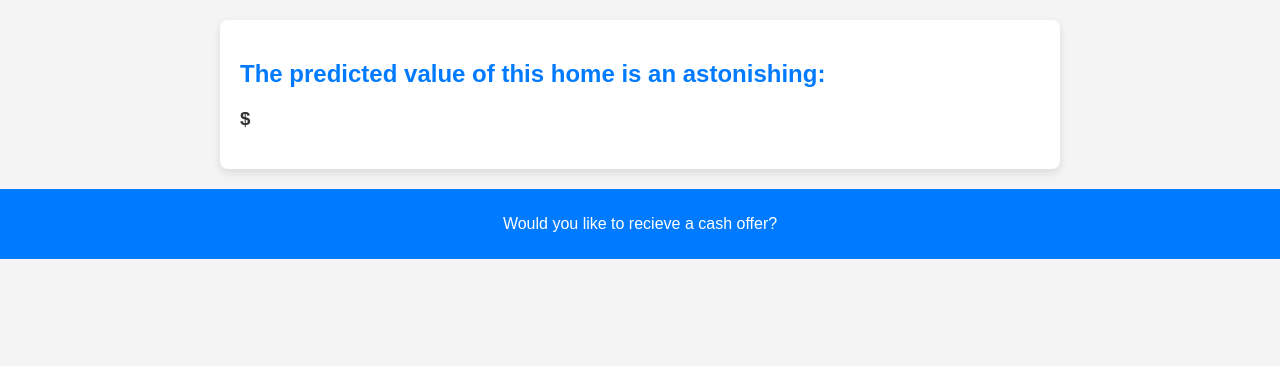
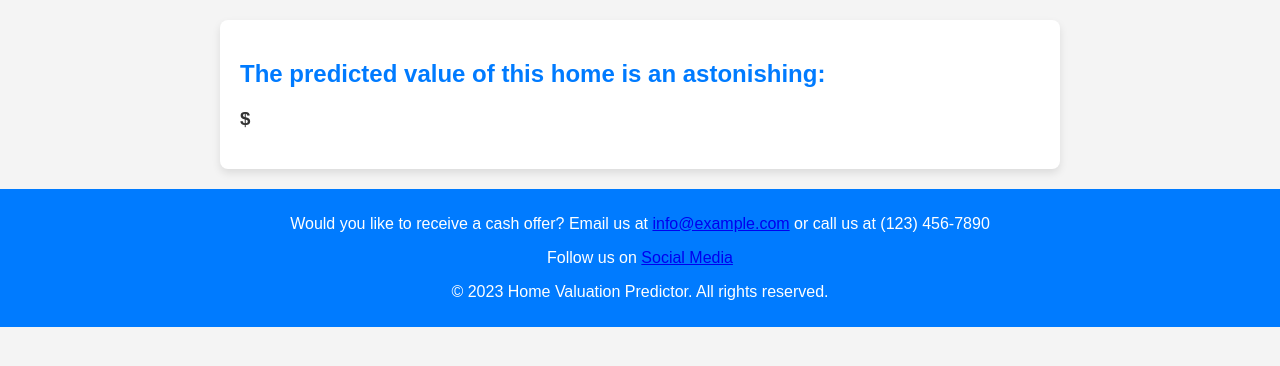
Before and after one commit to strangenicholas/PropertyPulse-HomeValuationPredictor, a Django app: template valueprediction_project/valueprediction_app/templates/result.html in a window 1280 px wide. Shown: the part 58-424 px from the top of the page. Run offline with Django 4.2, Linux system fonts and the light colour scheme; the template is opened without the code that fills it, so the values that code supplies are empty; parts of the project's set-up code (start-up, migrations or seed data) failed here and were passed over.

Commit message:
Improve footer result.html

```diff
--- a/valueprediction_project/valueprediction_app/templates/result.html
+++ b/valueprediction_project/valueprediction_app/templates/result.html
@@ -83,7 +83,11 @@
         </section>
     </main>
     <footer>
-        <p>Would you like to recieve a cash offer?</p>
-    </footer>
+    <p>Would you like to receive a cash offer? Email us at <a href="mailto:info@example.com">info@example.com</a> or call us at (123) 456-7890</p>
+    <p>Follow us on <a href="your-social-media-link">Social Media</a></p>
+    <p>© 2023 Home Valuation Predictor. All rights reserved.</p>
+</footer>
+
+
 </body>
 </html>
```
